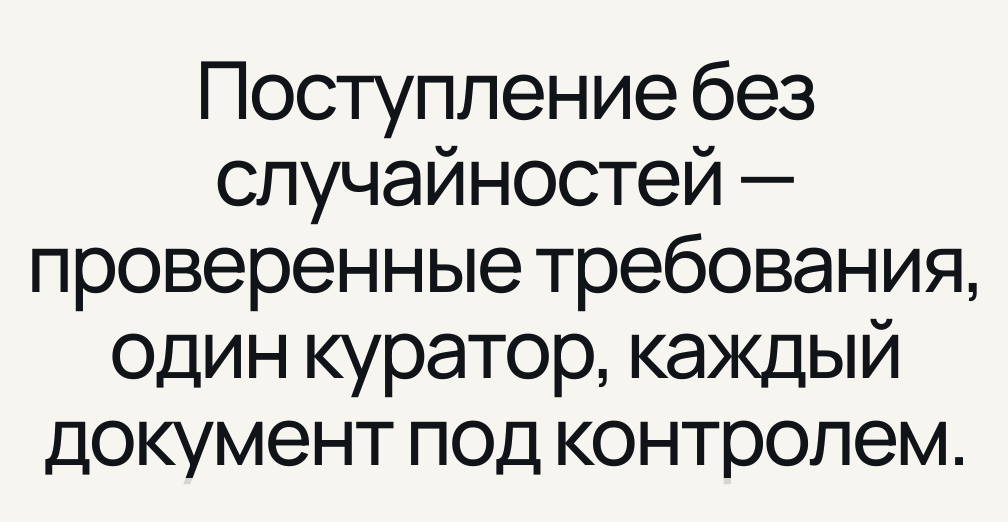
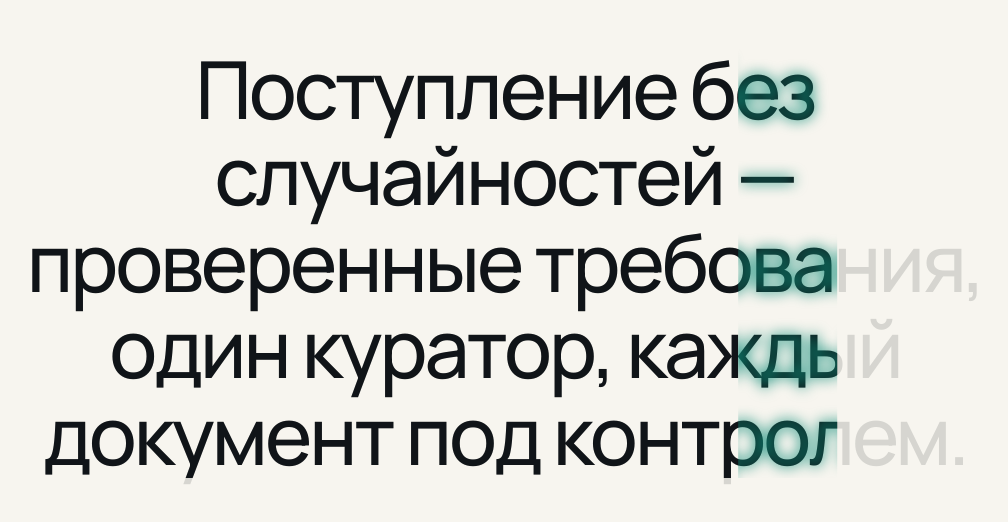
Before and after one commit to McQueeeeeen/nexora, a Next.js app: page / in a window 1280 px wide. Shown: the part 2774-3296 px from the top of the page, without its empty margins (135-1143 px from the left). Built offline with nearby package versions, Linux system fonts and the light colour scheme.

Commit message:
statement fill spans full section pass

```diff
--- a/components/Statement.tsx
+++ b/components/Statement.tsx
@@ -17,7 +17,11 @@ export default function Statement() {
       if (!ref.current) return;
       const r = ref.current.getBoundingClientRect();
       const vh = window.innerHeight;
-      setP(Math.max(0, Math.min(1, (vh * 0.9 - r.top) / (vh * 0.55))));
+      // Заливка идёт весь проход секции: старт — низ секции коснулся низа
+      // экрана, финиш — секция почти ушла вверх. Анимацию видно, пока скроллишь.
+      const start = vh * 0.95;
+      const total = start + r.height * 0.45;
+      setP(Math.max(0, Math.min(1, (start - r.top) / total)));
     });
   }, []);
 
```
